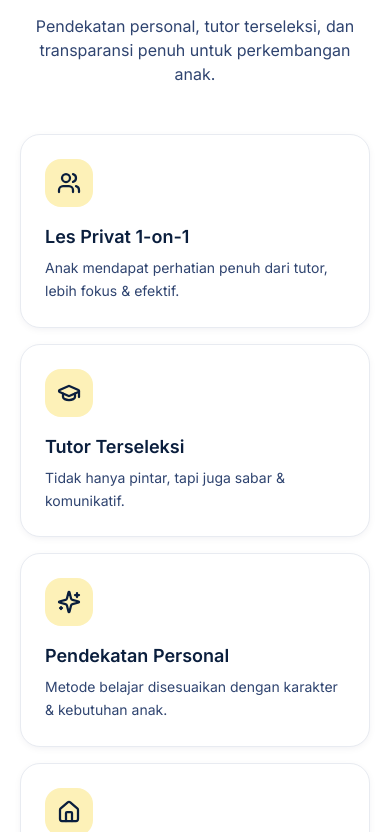
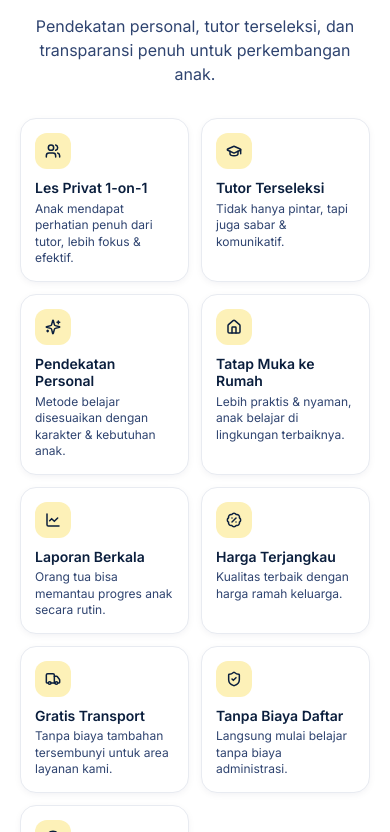
Before and after one commit to noviyantoian/teman-tutor, a Next.js app: page / in a window 390 px wide. Shown: the part 972-1804 px from the top of the page. Built offline with nearby package versions, Linux system fonts and the light colour scheme; no server answers.

Commit message:
improve(mobile): bigger modern hamburger nav + compact value-props cards

```diff
--- a/src/components/layout/header.tsx
+++ b/src/components/layout/header.tsx
@@ -92,20 +92,37 @@ export function Header() {
       {open ? (
         <div
           id="mobile-menu"
-          className="border-t border-brand-navy-50 bg-white shadow-soft-sm md:hidden"
+          className="border-t border-brand-navy-50 bg-white shadow-soft md:hidden"
         >
-          <nav aria-label="Mobile" className="container flex flex-col py-3">
-            {NAV_LINKS.map((link) => (
-              <Link
-                key={link.href}
-                href={link.href}
-                className="rounded-md px-3 py-3 text-base font-medium text-brand-navy hover:bg-brand-navy-50"
-              >
-                {link.label}
-              </Link>
-            ))}
-            <Button asChild variant="accent" size="lg" className="mt-2">
-              <Link href="/kontak">Konsultasi</Link>
+          <nav aria-label="Mobile" className="container flex flex-col py-4">
+            {NAV_LINKS.map((link) => {
+              const active = pathname === link.href;
+              return (
+                <Link
+                  key={link.href}
+                  href={link.href}
+                  className={cn(
+                    'group flex items-center justify-between rounded-xl px-4 py-4 font-display text-xl font-semibold tracking-tight transition-colors',
+                    active
+                      ? 'bg-brand-yellow-100 text-brand-navy'
+                      : 'text-brand-navy hover:bg-brand-navy-50',
+                  )}
+                >
+                  <span>{link.label}</span>
+                  <span
+                    aria-hidden
+                    className={cn(
+                      'text-brand-navy-300 transition-transform',
+                      active ? 'text-brand-navy' : 'group-hover:translate-x-1',
+                    )}
+                  >
+                    →
+                  </span>
+                </Link>
+              );
+            })}
+            <Button asChild variant="accent" size="lg" className="mt-4 h-14 text-base">
+              <Link href="/kontak">Konsultasi Gratis</Link>
             </Button>
           </nav>
         </div>
--- a/src/components/sections/value-props.tsx
+++ b/src/components/sections/value-props.tsx
@@ -23,19 +23,21 @@ export function ValuePropsSection() {
           </p>
         </div>
 
-        <ul className="mt-12 grid gap-4 md:grid-cols-2 md:gap-5 lg:grid-cols-3">
+        <ul className="mt-8 grid grid-cols-2 gap-3 md:mt-12 md:grid-cols-2 md:gap-5 lg:grid-cols-3">
           {valueProps.map((v) => {
             const Icon = getIcon(v.icon);
             return (
               <li
                 key={v.id}
-                className="group rounded-2xl border border-brand-navy-50 bg-white p-6 shadow-soft-sm transition-all hover:-translate-y-0.5 hover:border-brand-yellow-300 hover:shadow-soft"
+                className="group rounded-xl border border-brand-navy-50 bg-white p-3.5 shadow-soft-sm transition-all hover:-translate-y-0.5 hover:border-brand-yellow-300 hover:shadow-soft md:rounded-2xl md:p-6"
               >
-                <div className="inline-flex size-12 items-center justify-center rounded-xl bg-brand-yellow-100 text-brand-navy transition-colors group-hover:bg-brand-yellow-500">
-                  <Icon className="size-6" strokeWidth={2.25} aria-hidden />
+                <div className="inline-flex size-9 items-center justify-center rounded-lg bg-brand-yellow-100 text-brand-navy transition-colors group-hover:bg-brand-yellow-500 md:size-12 md:rounded-xl">
+                  <Icon className="size-4 md:size-6" strokeWidth={2.25} aria-hidden />
                 </div>
-                <h3 className="mt-4 text-lg font-semibold text-brand-navy">{v.title}</h3>
-                <p className="mt-1.5 text-sm leading-relaxed text-brand-navy-400">
+                <h3 className="mt-2.5 text-sm font-semibold leading-tight text-brand-navy md:mt-4 md:text-lg">
+                  {v.title}
+                </h3>
+                <p className="mt-1 text-[12px] leading-snug text-brand-navy-400 md:mt-1.5 md:text-sm md:leading-relaxed">
                   {v.description}
                 </p>
               </li>
```
